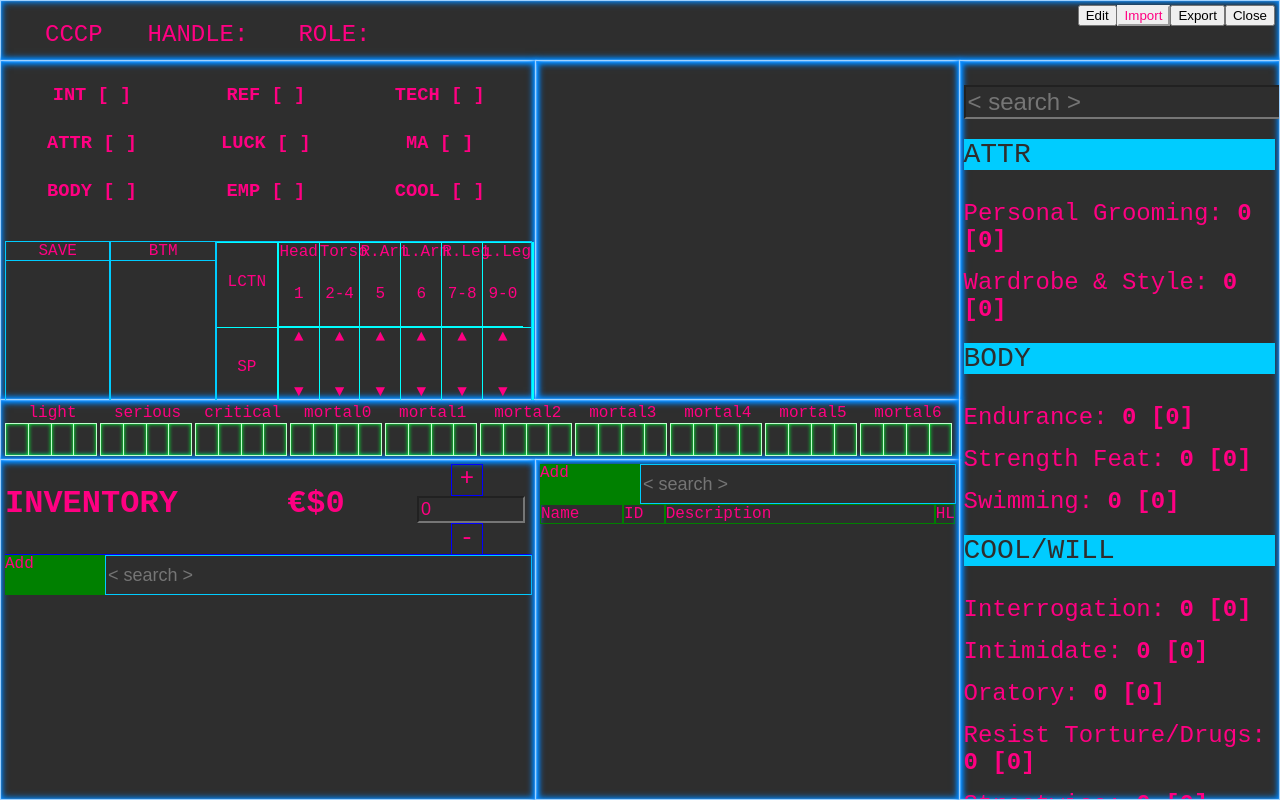
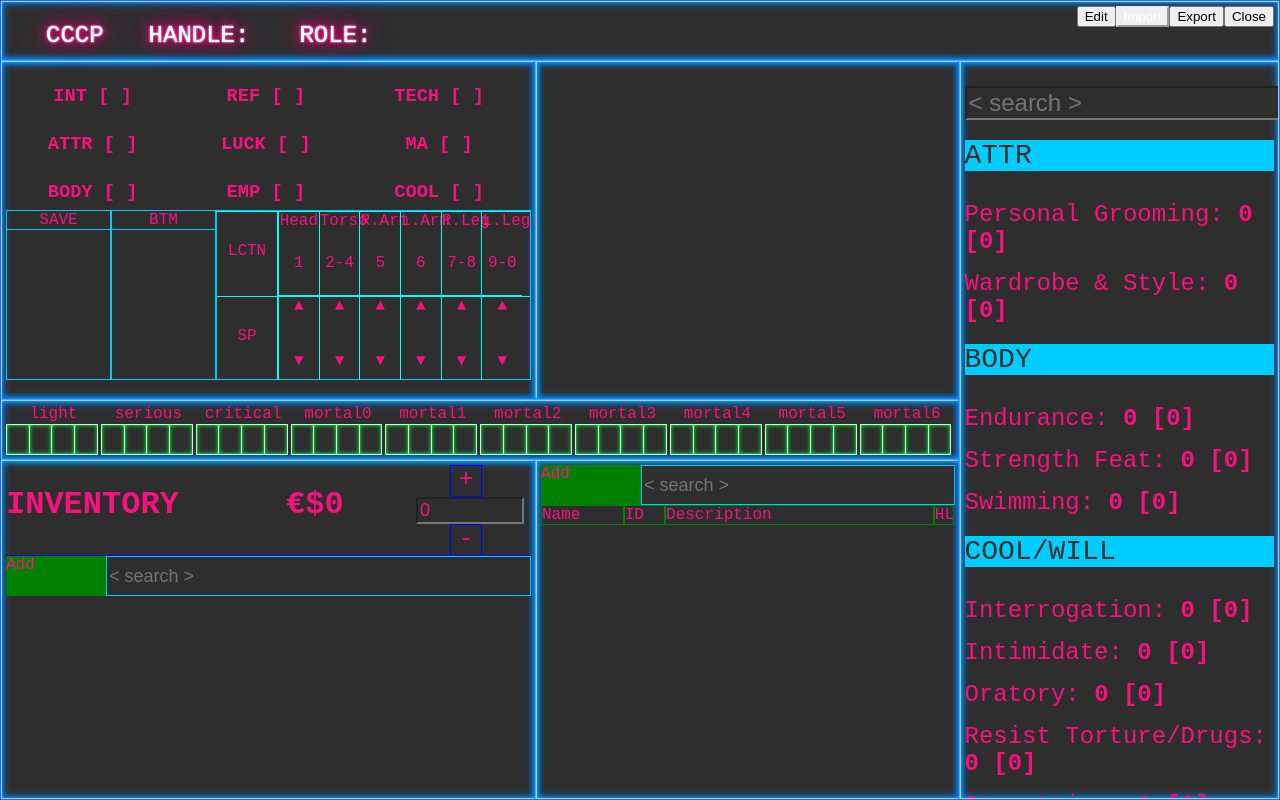
Before and after one commit to Snowcart/cyberpunk-character-console-project, a React app in the folder app/: page / in a window 1280 px wide. Built offline with nearby package versions, Linux system fonts and the light colour scheme.

Commit message:
Change pink to darker, add glow to title, fix stat borders (#3)

```diff
--- a/app/src/App.tsx
+++ b/app/src/App.tsx
@@ -29,7 +29,7 @@ export default () => {
 
 	body, input {
 		background-color: #2e2e2e;
-		color: #ff0082;
+		color: #f7127d;
 	}
 
 	#app {
@@ -54,12 +54,14 @@ export default () => {
 					<NeonBox style={{ gridArea: '1 / 1 / span 1 / span 3' }}>
 						<Title />
 					</NeonBox>
+
 					<StatsWrapper>
-						<div style={{ height: '100%', minHeight: '300px', position: 'relative' }}>
+						<div style={{ height: '100%', position: 'relative' }}>
 							<Stats />
 							<Saves />
 						</div>
 					</StatsWrapper>
+
 					<NeonBox style={{ gridArea: '2 / 2 / span 1 / span 1' }}>
 						<Actions />
 					</NeonBox>
@@ -76,15 +78,35 @@ export default () => {
 };
 
 const NeonBoxStyle = css`
-	margin: -1px;
 	padding: 4px;
 	border: 1px solid #9fd2ff;
 	box-shadow: 0 0 1px #9fd2ff, inset 0 0 1px #9fd2ff, 0 0 5px #08f, inset 0 0 5px #08f, 0 0 8px #08f, inset 0 0 8px #08f;
 `;
 
+const NeonChild = styled.div`
+	&::before {
+		position: absolute;
+		content: '';
+		top: 0;
+		bottom: 0;
+		left: 0;
+		right: 0;
+		box-shadow: 0 0 1px #9fd2ff, inset 0 0 1px #9fd2ff, 0 0 5px #08f, inset 0 0 5px #08f, 0 0 8px #08f,
+			inset 0 0 8px #08f;
+	}
+`;
+
 const NeonBox = styled.div`
 	${NeonBoxStyle};
 `;
+
+const t = (
+	<div>
+		{styled.div`
+			${NeonBoxStyle};
+		`}
+	</div>
+);
 
 interface WrapperProps {
 	className?: string;
--- a/app/src/saves/Saves.tsx
+++ b/app/src/saves/Saves.tsx
@@ -39,12 +39,9 @@ const Saves = () => {
 export default Saves;
 
 const BottomBarWrapper = styled.div`
-	height: 170px;
+	overflow: hidden;
 	width: 100%;
-	min-width: 500x;
-	padding-top: 15px;
-	bottom: 0;
-	position: absolute;
+	margin-top: 15px;
 	box-sizing: border-box;
 `;
 
--- a/app/src/title/Title.tsx
+++ b/app/src/title/Title.tsx
@@ -65,6 +65,8 @@ const Title = () => {
 export default Title;
 
 const TitleBar = styled.div`
+	color: #fff;
+	text-shadow: 0 0 1px #fff, 0 0 2px #fff, 0 0 4px #ff0080, 0 0 8px #ff0080, 0 0 16px #ff0080, 0 0 32px #ff0080;
 	width: 100%;
 	height: 60px;
 `;
@@ -83,7 +85,7 @@ const Heading = styled.h1`
 	font-size: 24px;
 	font-weight: normal;
 	white-space: nowrap;
-	overflow: hidden;
+	overflow: visible;
 	text-overflow: ellipsis;
 `;
 
```
